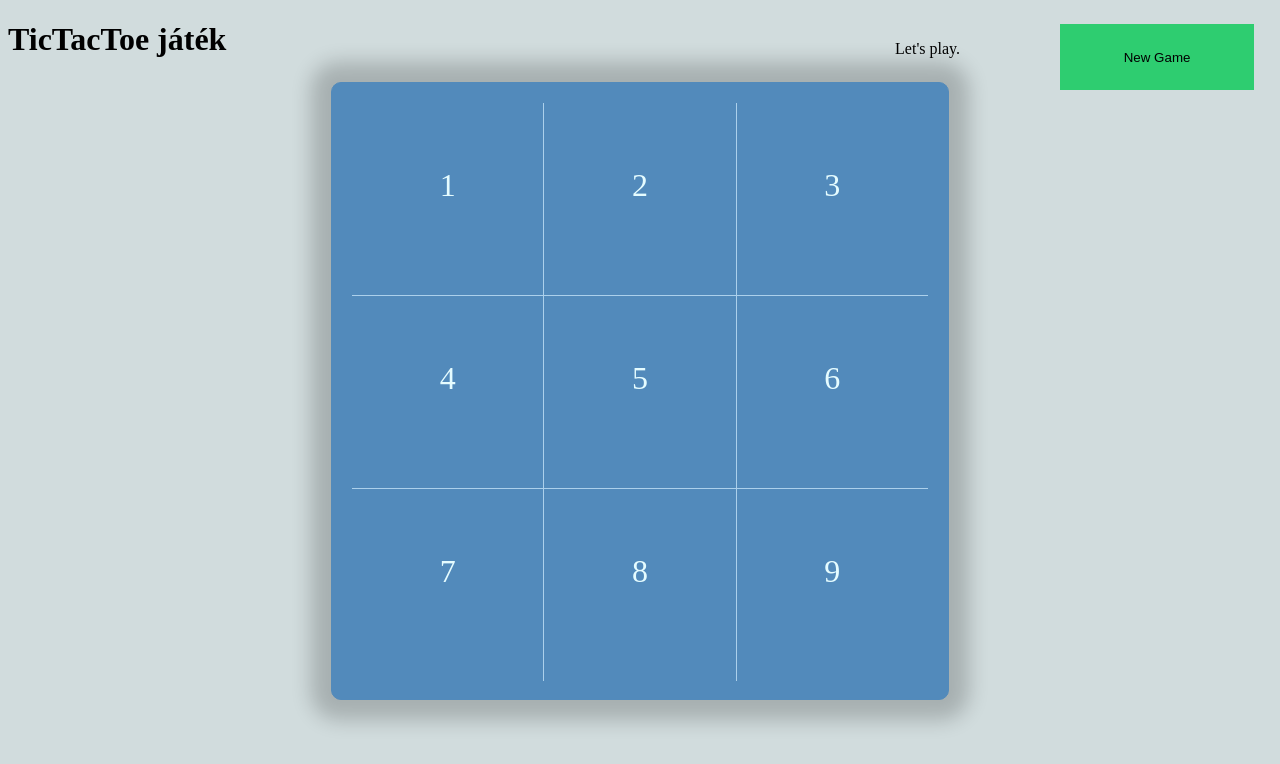
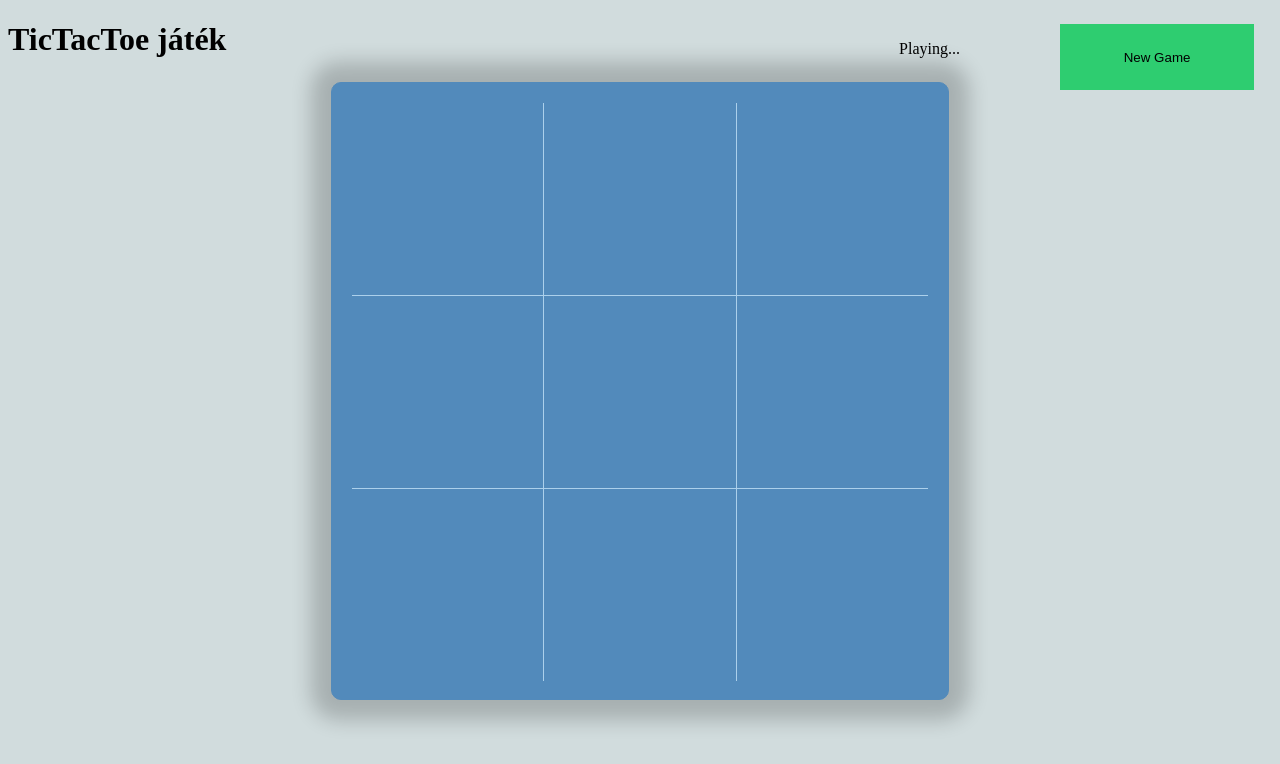
Before and after one commit to Strukturavaltas-03-Frontend-2022/js1-projekt-tictactoe-hozsocs, a plain HTML site: page index.html in a window 1280 px wide. Both pictures are taken after a click on the button "New Game". Drawn offline with Linux system fonts and the light colour scheme.

Commit message:
feladat teljesítve

```diff
--- a/Assets/Js/main.js
+++ b/Assets/Js/main.js
@@ -1,15 +1,18 @@
-const matrix = [];
+let matrix = [];
 let stepCount = 0;
 let cols = 3;
 let rows =3;
 let mark ="X";
+const elements=document.querySelectorAll(".cell");
+const cells=Array.from(elements);
 
-const inintState = () => {
+const initState = () => {
 
-// Hogy működik az értékadás?
-for (let row = 0; row < rows+1; row++) {
-    for (let cell = 0; cell < cols+1; cell++) {
-        changeMatrixValue([row][cell])="";
+for (let row = 0; row < rows; row++) {
+    matrix[row]=[];
+
+    for (let cell = 0; cell < cols; cell++) {
+        matrix[row][cell]="";
         }
     };
 }
@@ -21,9 +24,9 @@ const changeMatrixValue = (element) => {
 
 // Talán ugyanaz, mint az initState!!
     const deleteSigns = () => {
-    cells.forEach((cell) => {
-        cell.innerHTML = "";
-    });
+    cells.forEach((cell) =>
+        (cell.innerHTML = "")
+    );
     };
 
     const increaseCounter = () => {
@@ -31,15 +34,15 @@ const changeMatrixValue = (element) => {
     };
 
     const modifyCell = (element) => {
-    element.innerHTML=mark
-   element.removeEventListener('click', handleClick );
+    element.innerHTML=mark;
+    element.removeEventListener('click', handleClick );
     };
 
     const setMark = () => {
-    if (mark==="X") {mark="0"
+    if (mark==="X") {mark="O";
 
     } else {
-     mark="X"
+     mark="X";
     }
     }
 
@@ -53,15 +56,24 @@ const changeMatrixValue = (element) => {
 
     // Ide nem a changeMatrixValue fgv kell? Továbbra sem értem a cells és a cell szavakat!
     const addClickListener = () => {
-    cells.forEach(cell => cells.addEventListener('click', handleClick));
+    cells.forEach((cell) => cell.addEventListener('click', handleClick));
     };
 
     const removeAllClickListeners = () => {
-        cells.forEach(cell => cells.removeEventListener('click', handleClick));
+        cells.forEach(cell => cell.removeEventListener('click', handleClick));
     };
 
     const checkValues = (array) => array.map((row) => {
-        row.every(item=>item.innerHTML==="X");}).indexOf(true) !== -1;
+       if (row.every((item) => item === "X")) {
+        return true;
+    }
+    else if (row.every((item) => item === "O")){
+    return true;
+    }
+    else {
+        return false;
+    }
+   }).indexOf(true) !== -1;
 
     const checkColumnValues = () =>
     checkValues(matrix.map((array, i) =>
@@ -75,12 +87,14 @@ const changeMatrixValue = (element) => {
     ]);
 
     const checkWinner = () => {
-        Consol.log(checkColumnValues());
-        consol.log(checkDiagonalValues());
-        };
+        console.log(checkColumnValues());
+        console.log(checkDiagonalValues());
+        if (checkValues(matrix) || checkColumnValues() || checkDiagonalValues())
+        endGame();
+    };
 
         const setMessage = (message) => {
-            document.querySelectorbyclass("message").innerHTML=message;
+            document.querySelector(".message").innerHTML = message;
         };
 
         const startGame = () => {
@@ -90,13 +104,13 @@ const changeMatrixValue = (element) => {
         };
 
         const endGame = () => {
-            setMessage ('The winner is Player '+ (mark === 'X' ? 'O' : 'X') + '.');
+            setMessage ('The winner is Player ' + (mark === 'X' ? 'O' : 'X') + '.');
             removeAllClickListeners();
 
         };
         // Hogyan kell megadni a klikk után, ha több függvényt is futtatnék!!
         const newGame = () => {
-         document.querySelectorbyId(btn__newGame).addEventListener('click', {
+         document.querySelector(".btn__newGame").addEventListener('click', () => {
             initState();
             addClickListener();
             deleteSigns();
--- a/index.html
+++ b/index.html
@@ -11,15 +11,15 @@
     <h1>TicTacToe játék</h1>
 
     <div class="grid-container">
-            <div data-cell="0" data-row="0" class="cell grid-item grid__item--top grid__item--left">1</div>
-            <div data-cell="1" data-row="0" class="cell grid-item grid__item--top">2</div>
-            <div data-cell="2" data-row="0" class="cell grid-item grid__item--top">3</div>
-            <div data-cell="0" data-row="1" class="cell grid-item grid__item--left">4</div>
-            <div data-cell="1" data-row="1" class="cell grid-item">5</div>
-            <div data-cell="2" data-row="1" class="cell grid-item">6</div>
-            <div data-cell="0" data-row="2" class="cell grid-item grid__item--left">7</div>
-            <div data-cell="1" data-row="2" class="cell grid-item">8</div>
-            <div data-cell="2" data-row="2" class="cell grid-item">9</div>
+            <div data-cell="0" data-row="0" class="cell grid-item grid__item--top grid__item--left"></div>
+            <div data-cell="1" data-row="0" class="cell grid-item grid__item--top"></div>
+            <div data-cell="2" data-row="0" class="cell grid-item grid__item--top"></div>
+            <div data-cell="0" data-row="1" class="cell grid-item grid__item--left"></div>
+            <div data-cell="1" data-row="1" class="cell grid-item"></div>
+            <div data-cell="2" data-row="1" class="cell grid-item"></div>
+            <div data-cell="0" data-row="2" class="cell grid-item grid__item--left"></div>
+            <div data-cell="1" data-row="2" class="cell grid-item"></div>
+            <div data-cell="2" data-row="2" class="cell grid-item"></div>
     </div>
 
     <div class="message">
```
